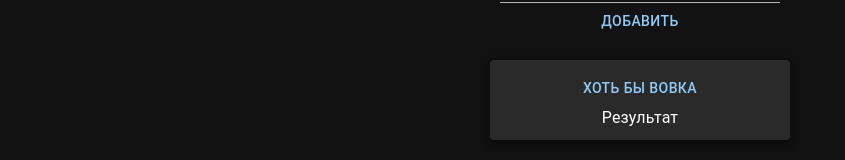
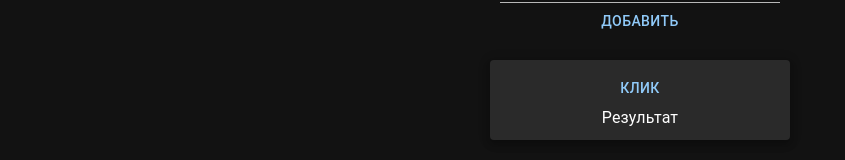
Before and after one commit to rasolko/randomizer, a React (Create React App) app: page / in a window 1280 px wide. Shown: the part 123-283 px from the top of the page, without its empty margins (0-845 px from the left). Built offline with nearby package versions, Linux system fonts and the light colour scheme.

Commit message:
Update App.tsx
change button name

```diff
--- a/src/App.tsx
+++ b/src/App.tsx
@@ -198,7 +198,7 @@ function App() {
                     margin: '10px auto'
                 }} elevation={5}>
                     <div className={s.container}>
-                        <Button onClick={randomizer}>Хоть бы вовка</Button>
+                        <Button onClick={randomizer}>Клик</Button>
                         {result
                             ? <List>
                                 <ListItem key={result.id}>
```
